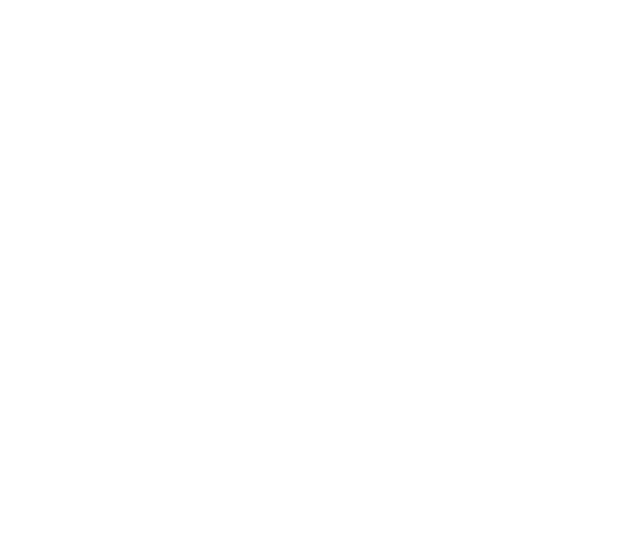
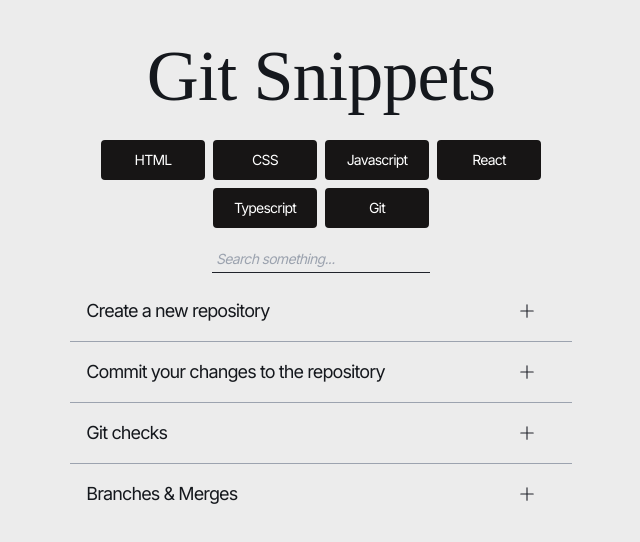
Before and after one commit to Yezo/snippit, a React (Vite) app: page /git-snippets in a window 1280 px wide. Before the commit this address had no page. Shown: the top 542 px of the page, without its empty margins (319-959 px from the left). Built offline with nearby package versions, Linux system fonts and the light colour scheme; a web font is replaced by a local one.

Commit message:
added more data

```diff
--- a/src/App.tsx
+++ b/src/App.tsx
@@ -7,6 +7,7 @@
 import JSdata from "./data/JSdata";
 import REACTdata from "./data/REACTdata";
 import TYPESCRIPTdata from "./data/TYPESCRIPTdata";
+import GITdata from "./data/GITdata";
 
 function App() {
   return (
@@ -33,6 +34,10 @@
           path="/typescript-snippets"
           element={<Page data={TYPESCRIPTdata} heading="Typescript Snippets" />}
         ></Route>
+        <Route
+          path="/git-snippets"
+          element={<Page data={GITdata} heading="Git Snippets" />}
+        ></Route>
       </Routes>
     </div>
   );
--- a/src/data/CSSdata.tsx
+++ b/src/data/CSSdata.tsx
@@ -11,7 +11,7 @@
     index: 1,
     title: "Centering a div",
     language: "CSS",
-    description: "Yup.",
+    description: "🤡 We've all googled it before. 🤡",
     snippet: `/* Grid */
   .container{
     display: grid;
@@ -53,8 +53,7 @@
 /* could instead be written as: */
   :is(header, nav, footer) a:hover {
       text-decoration: underline;
-}
-  `,
+}`,
   },
 
   {
--- /dev/null
+++ b/src/data/GITdata.tsx
@@ -0,0 +1,59 @@
+interface GITPage {
+  index: number;
+  title: string;
+  language: string;
+  snippet: string;
+  description?: string;
+}
+
+const GITdata: GITPage[] = [
+  {
+    index: 1,
+    title: "Create a new repository",
+    language: "javascript",
+    description: "",
+    snippet: `//Initialize a new repository in the current directory
+    git init
+
+//Adds/stages all documents and prepares them for the next git commit
+    git add .`,
+  },
+  {
+    index: 2,
+    title: "Commit your changes to the repository",
+    language: "javascript",
+    description: "",
+    snippet: `//Commit with a message
+    git commit -m "COMMIT_MSG"`,
+  },
+  {
+    index: 2,
+    title: "Git checks",
+    language: "javascript",
+    description: "",
+    snippet: `//Check which tracked files have been changed
+    git diff
+
+//Check the history of changes
+    git log`,
+  },
+  {
+    index: 3,
+    title: "Branches & Merges",
+    language: "javascript",
+    description: "",
+    snippet: `//Check the list of available branches
+    git branch
+
+//Create a new branch
+    git branch BRANCH_NAME
+
+//Change to a different branch
+    git checkout BRANCH_NAME
+
+//Merge branch
+    git merge BRANCH_NAME`,
+  },
+];
+
+export default GITdata;
--- a/src/data/JSdata.tsx
+++ b/src/data/JSdata.tsx
@@ -51,6 +51,38 @@
     snippet: `const arr = [5,10,10,25,99];
 const removedDuplicates = [...new Set(arr)] // returns [5,10,25,99]`,
   },
+  {
+    index: 5,
+    title: "Shorter if statements with conditionals",
+    language: "Javascript",
+    description: `"If statements" can get out of hand quickly as code complexity grows. They can instead be shortened using the && conditional operator or with ternary operators.`,
+    snippet: `num > 10 && console.log("Number is above 10!")
+num === 10 ? console.log("Number is 10!") : console.log("Number is not 10!")`,
+  },
+  {
+    index: 6,
+    title: "Formatting numbers as currency ",
+    language: "Javascript",
+    description: `"Use Intl.NumberFormat to format your numbers as currency. You can also choose which country or how many decimals you want to show.`,
+    snippet: `const formatNums = new Intl.NumberFormat("en-US", {
+      currency: "USD",
+      minimumFractionDigits: 2,
+    })
+
+const num = formatNums.format(5000)
+//"$5,000"`,
+  },
+
+  {
+    index: 7,
+    title: "Combine two arrays together",
+    language: "Javascript",
+    description: `Use the "..." spread operator to merge two arrays.`,
+    snippet: `const arr = [1,2,3]
+const arrTwo = [4,5,6]
+const combined = [...arr, ...arrTwo]
+//[1,2,3,4,5,6]`,
+  },
 ];
 
 export default JSdata;
--- a/src/data/NavigationList.tsx
+++ b/src/data/NavigationList.tsx
@@ -42,6 +42,13 @@
     imgURL:
       "https://cdn.iconscout.com/icon/free/png-512/typescript-3521774-2945272.png?f=avif&w=256",
   },
+  {
+    index: 6,
+    title: "Git",
+    link: "/git-snippets",
+    imgURL:
+      "https://cdn.iconscout.com/icon/free/png-512/git-225996.png?f=avif&w=256",
+  },
 ];
 
 export default navigationList;
--- a/src/data/REACTdata.tsx
+++ b/src/data/REACTdata.tsx
@@ -42,7 +42,7 @@
     index: 3,
     title: "Toggle state",
     language: "Javascript",
-    description: `For when you need some content to be conditionally shown through a button onClick event.`,
+    description: `For when you need content to be conditionally shown through an onClick event.`,
     snippet: `const [toggled, setToggled] = useState(false)
 
 <button onClick={() => setToggled((prevState) => !prevState)}>
--- a/src/data/TYPESCRIPTdata.tsx
+++ b/src/data/TYPESCRIPTdata.tsx
@@ -13,6 +13,7 @@
     language: "Javascript",
     description: "The most common types you'll see and use.",
     snippet: `type Props = {
+  //Basic Types
   sentence: string;
   count: number;
   status: boolean;
@@ -25,11 +26,15 @@
   //onClick
   onClick: () => void;
 
-  //onClick with an parameter(s)
+  //onClick with a parameter(s)
   onClick: (event: React.MouseEvent<HTMLInputElement>) => void;
 
-  //setState
+  //React-related Types
   setState: React.Dispatch<React.SetStateAction<number>>;
+  children: React.ReactNode;
+  childrenElement: JSX.Element;
+  style: React.CSSProperties;
+  onChange: React.FormEventHandler<HTMLInputElement>;
 }`,
   },
   {
@@ -79,9 +84,7 @@
           restaurant_rank: 2
       }
   ],
-};
-
-`,
+};`,
   },
 ];
 
--- a/src/pages/HomePage.tsx
+++ b/src/pages/HomePage.tsx
@@ -10,7 +10,7 @@
   }, []);
 
   return (
-    <div className="px-4 w-full sm:w-10/12 md:w-9/12 lg:w-6/12 xl:w-5/12 min-h-screen flex flex-col mx-auto text-text font-primary font-medium">
+    <div className="px-4 pb-10 w-full sm:w-10/12 md:w-9/12 lg:w-6/12 xl:w-5/12 min-h-screen flex flex-col mx-auto text-text font-primary font-medium">
       {/* === Header === */}
       <header>
         <Header
@@ -45,7 +45,7 @@
 
                 <p className="mt-4  text-[0.925rem] tracking-normal font-primary">
                   Explore a wide variety of code snippets and other useful tips
-                  and tricks for {title}.
+                  for {title}.
                 </p>
 
                 <button className="inline-flex items-center justify-center rounded border-2 border-[#171515] bg-[#171515] px-2 py-1 text-sm font-medium text-white transition-colors hover:bg-transparent hover:text-[#171515] focus:bg-primary focus:text-secondary min-w-[6.5rem] mt-4">
--- a/src/prism.css
+++ b/src/prism.css
@@ -5,7 +5,7 @@
   color: white;
   background: 0 0;
   font-family: Consolas, Monaco, "Andale Mono", "Ubuntu Mono", monospace;
-  font-size: 1em;
+  font-size: 0.95em;
   text-align: left;
   white-space: pre-wrap;
   word-spacing: normal;
@@ -22,7 +22,7 @@
   border-radius: 0.3em;
 }
 pre[class*="language-"] {
-  padding: 1em;
+  padding: 1.5em;
   margin-bottom: 1.5em;
   overflow: auto;
 }
```
